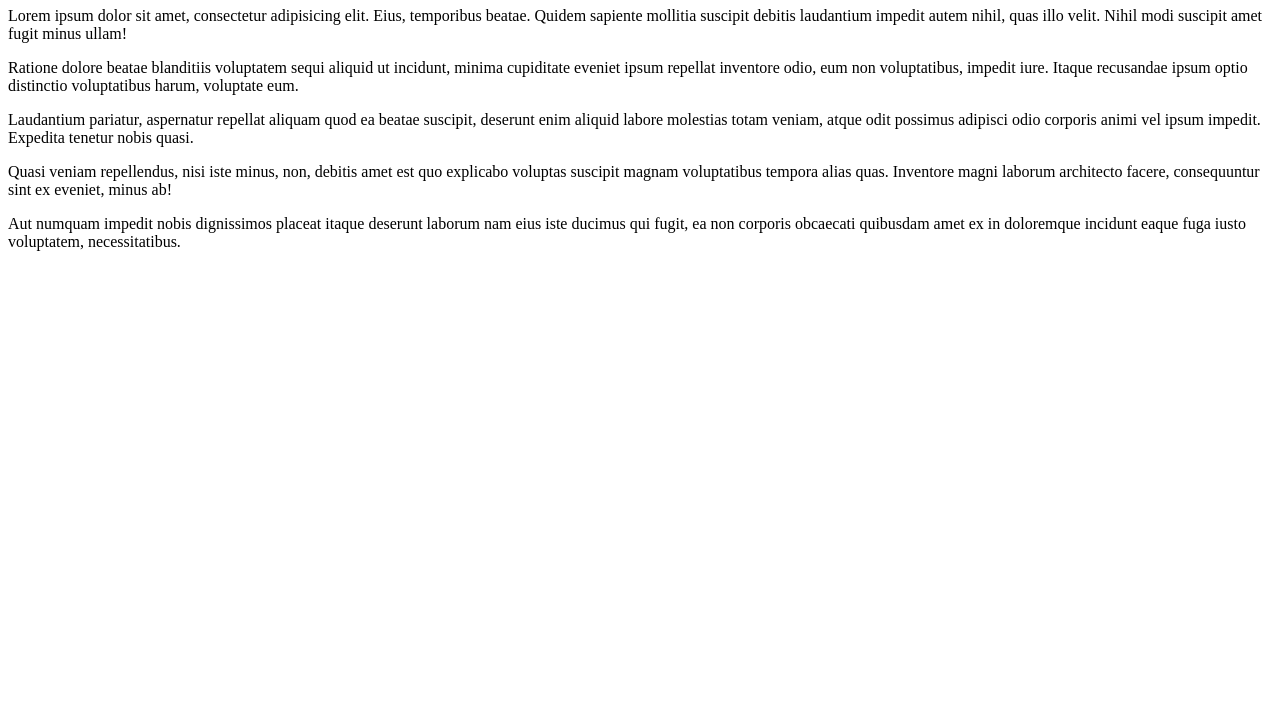
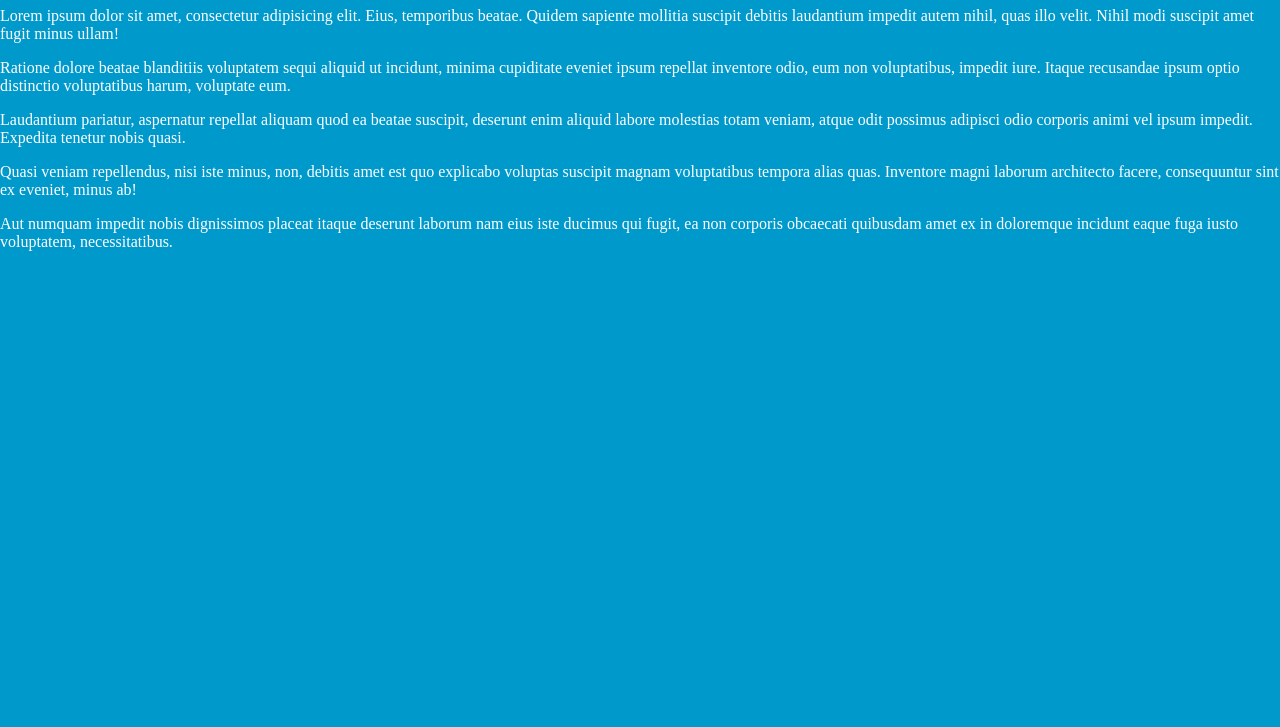
Before and after one commit to valtu4a/t1, a plain HTML site: page index.html in a window 1280 px wide. Shown: the part 73-800 px from the top of the page. Drawn offline with Linux system fonts and the light colour scheme.

Commit message:
Add dev test

```diff
--- /dev/null
+++ b/css/main.css
@@ -0,0 +1,5 @@
+body{
+    margin: 0;
+    background: #09c;
+    color: white;
+}
--- a/index.html
+++ b/index.html
@@ -3,6 +3,7 @@
 <head>
     <meta charset="UTF-8">
     <title>Document</title>
+    <link rel="stylesheet" href="css/main.css">
 </head>
 <body>
     <h1>Заголовок</h1>
```
